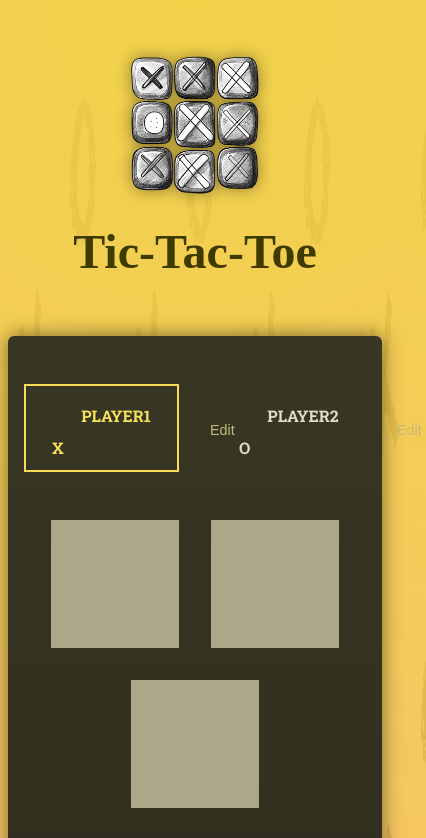
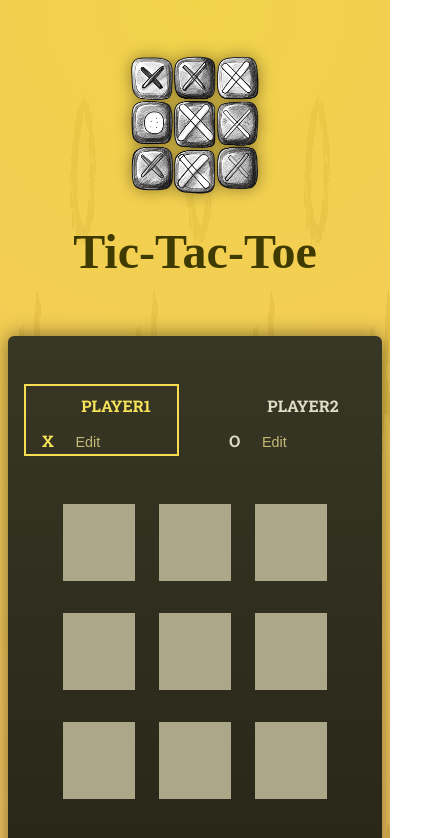
Before and after one commit to RadwaAhmed4869/tic-tac-toe, a React (Vite) app: page / in a window 390 px wide. Shown: the top 838 px of the page, 426 px wide, since content can reach past the window. Built offline with nearby package versions, Linux system fonts and the light colour scheme; a web font is replaced by a local one.

Commit message:
media queries for phone

```diff
--- a/src/index.css
+++ b/src/index.css
@@ -1,11 +1,11 @@
-@import url('https://fonts.googleapis.com/css2?family=Caprasimo&family=Roboto+Slab:wght@400;700&display=swap');
+@import url("https://fonts.googleapis.com/css2?family=Caprasimo&family=Roboto+Slab:wght@400;700&display=swap");
 
 * {
   box-sizing: border-box;
 }
 
 html {
-  font-family: 'Roboto Slab', sans-serif;
+  font-family: "Roboto Slab", sans-serif;
   line-height: 1.5;
 
   color: #ebe7ef;
@@ -23,7 +23,7 @@ body {
       rgba(241, 210, 70, 0.98),
       rgba(250, 176, 103, 0.87)
     ),
-    url('./assets/bg-pattern-dark.png');
+    url("./assets/bg-pattern-dark.png");
   background-repeat: repeat;
   background-size: 100% 100%, 30% 30%, 100% 100%;
   min-height: 110rem;
@@ -41,7 +41,7 @@ header img {
 }
 
 h1 {
-  font-family: 'Caprasimo', cursive;
+  font-family: "Caprasimo", cursive;
   font-size: 3rem;
   margin: 0 auto 3rem auto;
   color: #3f3b00;
@@ -153,7 +153,7 @@ ol {
   background: none;
   color: #f8c031;
   border: none;
-  font-family: 'Caprasimo', cursive;
+  font-family: "Caprasimo", cursive;
   font-size: 4rem;
   text-shadow: 0 0 12px rgba(0, 0, 0, 0.7);
   animation: pulse-text-size 2s infinite ease-out;
@@ -186,7 +186,7 @@ ol {
   color: #3f3b00;
   font-size: 5rem;
   cursor: pointer;
-  font-family: 'Caprasimo', cursive;
+  font-family: "Caprasimo", cursive;
   padding: 1rem;
 }
 
@@ -205,7 +205,7 @@ ol {
 }
 
 #game-over h2 {
-  font-family: 'Caprasimo', cursive;
+  font-family: "Caprasimo", cursive;
   font-size: 4rem;
   text-align: center;
   color: #fcd256;
@@ -265,7 +265,7 @@ ol {
 }
 
 #game-hints h2 {
-  font-family: 'Caprasimo', cursive;
+  font-family: "Caprasimo", cursive;
   font-size: 2rem;
   margin: 0;
 }
@@ -349,3 +349,19 @@ ol {
     transform: scale(1);
   }
 }
+
+@media (max-width: 600px) {
+  #players li {
+    display: block;
+  }
+
+  #game-board ol {
+    gap: 1.5rem;
+  }
+
+  #game-board button {
+    width: 4.5rem;
+    height: 4.8rem;
+    font-size: 2.7rem;
+  }
+}
```
